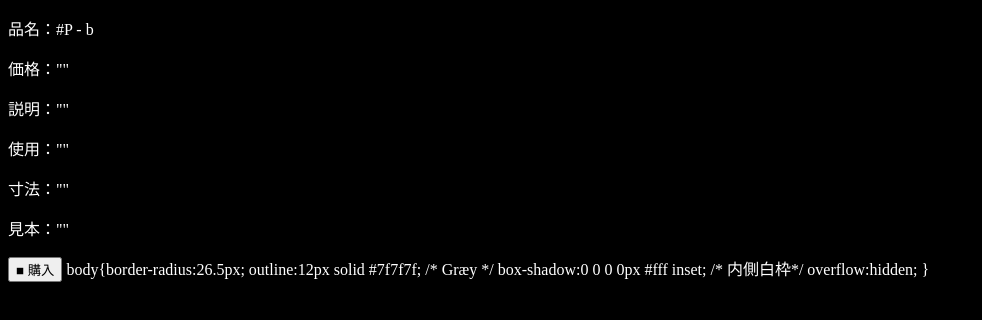
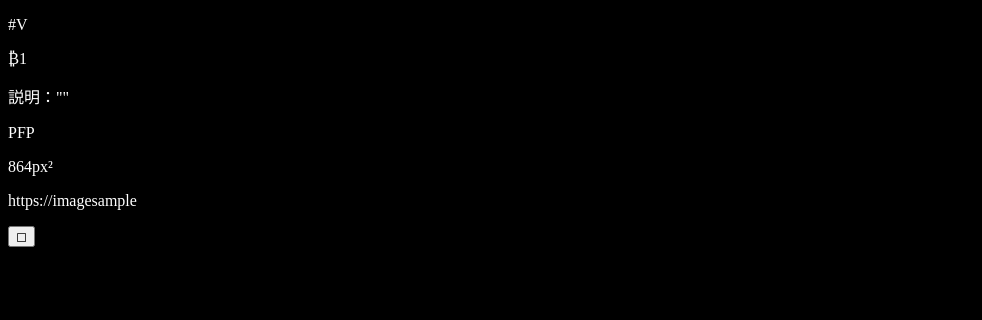
Before and after one commit to MiaMaisono/MaisoMiaModarcaMundio, a plain HTML site: page VirtualeMode/P/b/B.html in a window 1280 px wide. Shown: the whole page, without its empty margins (0-982 px from the left). Drawn offline with Linux system fonts and the light colour scheme.

Commit message:
B.html を更新

```diff
--- a/VirtualeMode/P/b/B.html
+++ b/VirtualeMode/P/b/B.html
@@ -1,20 +1,18 @@
 <!DOCTYPE html>
 <html lang="en">
-<head>
-  <meta charset="UTF-8" />
-</head>
-<body style="background-color: #000; color: #FFF;">
-  <p>品名：#P - b</p>
-  <p>価格：""</p>
+ <head><meta charset="UTF-8" /></head>
+ <title>#Ⅴ (b/❺) - $VMP</title>
+ <body
+  border-radius: 26.5px;
+  outline: 12px solid var(--fg);
+  overflow: hidden;
+  style="background-color: #000; color: #FFF;">
+  <p>#V</p>
+  <p>₿1</p>
   <p>説明：""</p>
-  <p>使用：""</p>
-  <p>寸法：""</p>
-  <p>見本：""</p>
-  <button onclick="alert('')">■ 購入</button>
-   body{border-radius:26.5px;
-              outline:12px solid #7f7f7f;       /* Græy */
-              box-shadow:0 0 0 0px #fff inset;  /* 内側白枠*/
-              overflow:hidden;
-             }
-</body>
+  <p>PFP</p>
+  <p>864px²</p>
+  <p>https://imagesample</p>
+  <button onclick="alert('')">◻︎</button>
+ </body>
 </html>
```
